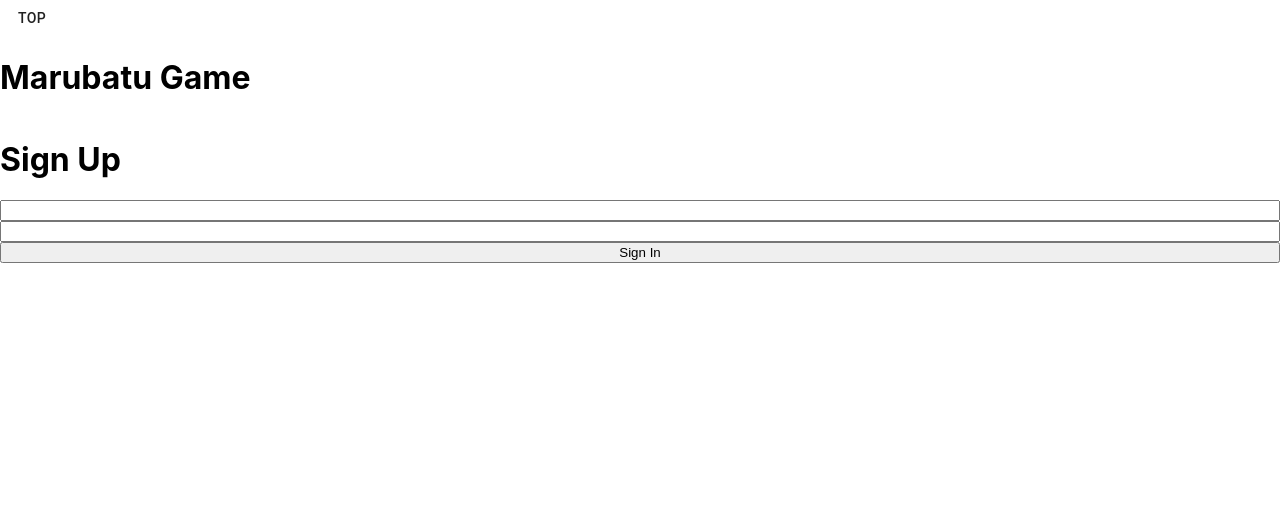
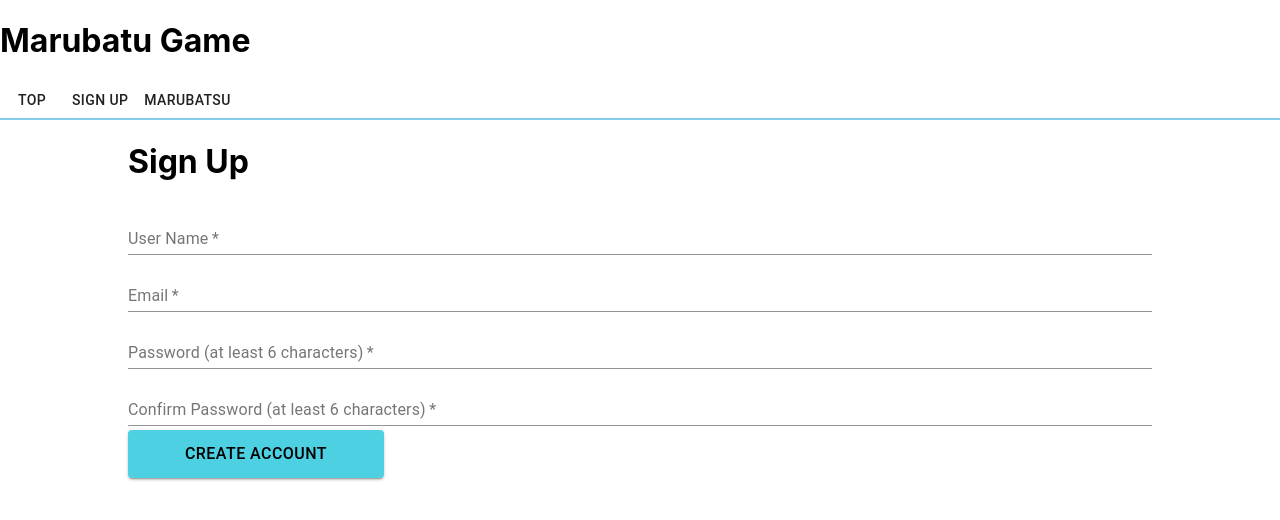
Before and after one commit to otyazukeGit/marubatsu-game, a React (Create React App) app: page /signup in a window 1280 px wide. Shown: the top 520 px of the page. Built offline with nearby package versions, Linux system fonts and the light colour scheme; the HTML template or start-up script is replaced by a standard one.

Commit message:
ADD Sign Up

```diff
--- a/src/Header.tsx
+++ b/src/Header.tsx
@@ -7,10 +7,12 @@ export const Header = () => {
 	const history = useHistory()
 	return (
 		<div>
+			<h1>Marubatu Game</h1>
 			<HeaderArea>
 				<Button aria-controls="simple-menu" aria-haspopup="true" onClick={() => history.push('/')}>TOP</Button>
+				<Button aria-controls="simple-menu" aria-haspopup="true" onClick={() => history.push('/signup')}>Sign Up</Button>
+				<Button aria-controls="simple-menu" aria-haspopup="true" onClick={() => history.push('/marubatsu')}>Marubatsu</Button>
 			</HeaderArea>
-			<h1>Marubatu Game</h1>
 		</div>
 	)
 }
@@ -18,5 +20,6 @@ export const Header = () => {
 const HeaderArea = styled.div`
 	width: 100%;
 	display: flex;
+	border-bottom: solid 2px skyblue;
 `
 // const Link = styled.a``
--- a/src/SignIn.tsx
+++ b/src/SignIn.tsx
@@ -1,5 +1,7 @@
 import React from 'react'
 import styled from 'styled-components'
+import useHistory from 'react-router-dom'
+import {Button} from '@material-ui/core'
 
 const Container = styled.div`
 	display: flex;
--- a/src/SignUp.tsx
+++ b/src/SignUp.tsx
@@ -1,25 +1,98 @@
-import React from 'react'
+import React, { useCallback, useState } from 'react'
 import styled from 'styled-components'
+import { TextInput } from './UIkit/TextInput'
+import { PrimaryButton } from './UIkit/PrimaryButton'
+import { auth, FirebaseTimestamp } from './firebase/index'
+
+export const SignUp = () => {
+	const [userName, setUserName]: [string, React.Dispatch<React.SetStateAction<string>>] = useState<string>(""),
+		[email, setEmail]: [string, React.Dispatch<React.SetStateAction<string>>] = useState<string>(""),
+		[password, setPassword]: [string, React.Dispatch<React.SetStateAction<string>>] = useState<string>(""),
+		[confirmPassword, setConfirmPassword]: [string, React.Dispatch<React.SetStateAction<string>>] = useState<string>("")
+
+	const inputUserName = useCallback((event: { target: { value: React.SetStateAction<string> } }) => {
+		setUserName(event.target.value)
+	}, [setUserName])
+
+	return (
+		<Container>
+			<h1> Sign Up</h1>
+			<TextInput
+				fullWidth={true} label={'User Name'} multiline={false}
+				required={true} rows={1} value={userName} type={"text"}
+				onChange={inputUserName}
+			/>
+			<TextInput
+				fullWidth={true} label={'Email'} multiline={false}
+				required={true} rows={1} value={email} type={"email"} placeholder={"aa"}
+				onChange={(e: { target: { value: React.SetStateAction<string> } }) => setEmail(e.target.value)}
+			/>
+			<TextInput
+				fullWidth={true} label={'Password (at least 6 characters)'} multiline={false}
+				required={true} rows={1} value={password} type={"password"}
+				onChange={(e: { target: { value: React.SetStateAction<string> } }) => setPassword(e.target.value)}
+			/>
+			<TextInput
+				fullWidth={true} label={'Confirm Password (at least 6 characters)'} multiline={false}
+				required={true} rows={1} value={confirmPassword} type={"password"}
+				onChange={(e: { target: { value: React.SetStateAction<string> } }) => setConfirmPassword(e.target.value)}
+			/>
+			<PrimaryButton
+				label={"Create  Account"}
+				onClick={() => authSignUp(userName, email, password, confirmPassword)}
+			/>
+		</Container>
+	)
+}
+
+const authSignUp = async (userName: string, email: string, password: string, confirmPassword: string) => {
+	console.log('authSignUp');
+	console.log('userName: ', userName);
+	//Validation
+	if (userName === '' || email === '' || password === '' || confirmPassword === '') {
+		alert('Please fill out the required informations.')
+		false
+	}
+	if (password !== confirmPassword) {
+		alert('Password does not match.')
+		false
+	}
+	// TODO if Password Pattern
+
+	// Sign Up
+	await auth.createUserWithEmailAndPassword(email, password)
+		.then(result => {
+			console.log('Response auth Sign Up');
+			console.log('result: ', result);
+			const user = result.user
+			if (user) {
+				const uid = user.uid
+				const timestamp = FirebaseTimestamp.now()
+
+				const userInitialDate = {
+					created_at: timestamp,
+					email: email,
+					role: "customer",
+					uid: uid,
+					updated_at: timestamp,
+					userName: userName
+				}
+
+				// TODO DB登録
+
+			}
+		}).catch(error => {
+			console.log('Sign Up error');
+			return false
+		})
+	console.log('end');
+	return true
+}
 
 const Container = styled.div`
 	display: flex;
 	flex-direction: column;
 	height: 100%;
-	width: 100%;
+	width: 80%;
 	margin: 0 auto;
 `
-
-const authSignUp = () => {
-
-}
-
-export const SignUp = () => {
-	return (
-		<Container>
-			<h1> Sign Up</h1>
-			<input type='text'></input>
-			<input type='text'></input>
-			<button>Sign In</button>
-		</Container>
-	)
-}
--- /dev/null
+++ b/src/UIkit/PrimaryButton.tsx
@@ -0,0 +1,23 @@
+import React from 'react'
+import Button from '@material-ui/core/Button'
+import {makeStyles} from '@material-ui/styles'
+
+const useStyles = makeStyles({
+	"button": {
+		backgroundColor: "#4dd0e1",
+		color: "#000",
+		fontSize: 16,
+		height: 48,
+		marginButton: 16,
+		width: 256
+	}
+})
+
+export const PrimaryButton = (props:any) => {
+	const classes = useStyles()
+	return(
+		<Button className={classes.button} variant="contained" onClick={() => props.onClick()} >
+			{props.label}
+		</Button>
+	)
+}
--- /dev/null
+++ b/src/UIkit/TextInput.tsx
@@ -0,0 +1,19 @@
+import React from 'react'
+import {TextField} from '@material-ui/core'
+
+export const TextInput = (props:any) => {
+	return (
+		<TextField
+			fullWidth={props.fullWidth}
+			label={props.label}
+			margin="dense"
+			multiline={props.multiline}
+			required={props.required}
+			rows={props.rows}
+			value={props.value}
+			type={props.type}
+			onChange={props.onChange}
+		/>
+	)
+
+}
--- /dev/null
+++ b/src/firebase/config.js
@@ -0,0 +1,10 @@
+export const firebaseConfig = {
+	apiKey: "AIzaSyDoq3sLtwkr5-I3mUJXQ2fWk9tjMwlW0Kg",
+	authDomain: "marubatsugame-36453.firebaseapp.com",
+	databaseURL: "https://marubatsugame-36453.firebaseio.com",
+	projectId: "marubatsugame-36453",
+	storageBucket: "marubatsugame-36453.appspot.com",
+	messagingSenderId: "182025569254",
+	appId: "1:182025569254:web:e5cdb62ce839eb9bf60c27",
+	measurementId: "G-5VPFTF8XF6"
+};
--- /dev/null
+++ b/src/firebase/index.ts
@@ -0,0 +1,9 @@
+import firebase from 'firebase'
+import 'firebase/auth'
+// import 'firebase/firestore'
+// import 'firebase/functions'
+import {firebaseConfig} from './config.js'
+
+firebase.initializeApp(firebaseConfig)
+export const auth = firebase.auth()
+export const FirebaseTimestamp = firebase.firestore.Timestamp
```
Also changed, not shown: src/App.css (deleted, +0 -38 lines), src/logo.svg (deleted).
